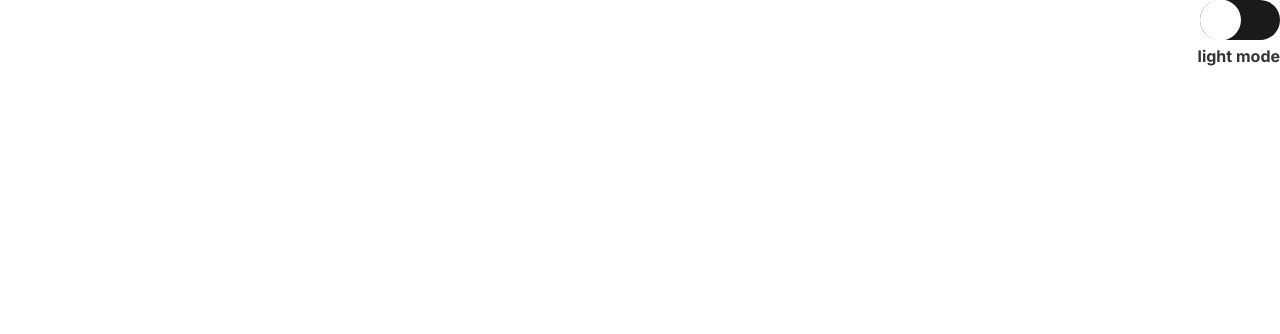
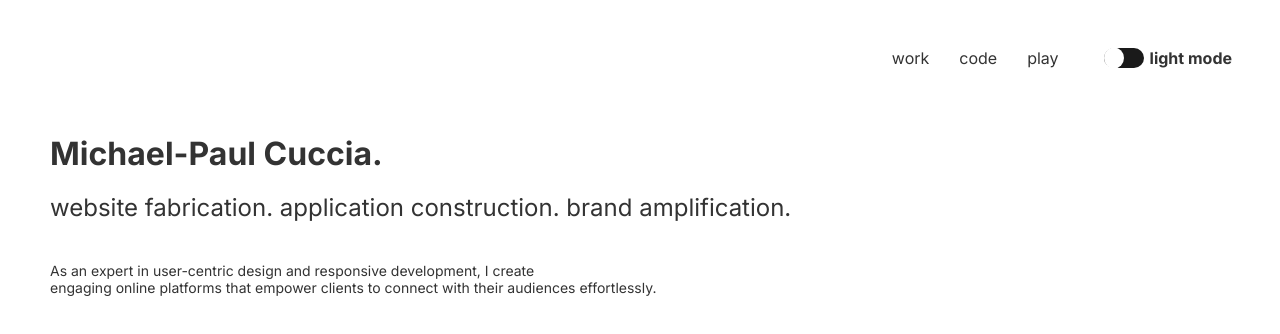
Before and after one commit to michaelpaulcuccia/profile-resume, a Next.js app in the folder my-app/: page / in a window 1280 px wide. Shown: the top 334 px of the page. Built offline with nearby package versions, Linux system fonts and the light colour scheme.

Commit message:
new content

```diff
--- /dev/null
+++ b/my-app/components/Container.jsx
@@ -0,0 +1,30 @@
+"use client";
+import React, { useContext } from "react";
+import ThemeContext from "../src/app/context/ThemeContext";
+import styled from "styled-components";
+import { lightMode, darkMode } from "../constants/palette";
+
+const Root = styled.div`
+  max-width: 1600px;
+  margin: 0 auto;
+  color: ${({ theme }) =>
+    theme === "lightMode" ? lightMode.Text : darkMode.Text};
+  background-color: ${({ theme }) =>
+    theme === "lightMode" ? lightMode.Background : darkMode.Background};
+`;
+
+const FlexWrapper = styled.div`
+  display: flex;
+  flex-direction: column;
+  justify-content: center;
+`;
+
+export default function Container({ children }) {
+  const { theme } = useContext(ThemeContext);
+
+  return (
+    <Root theme={theme}>
+      <FlexWrapper>{children}</FlexWrapper>
+    </Root>
+  );
+}
--- /dev/null
+++ b/my-app/components/Nav.jsx
@@ -0,0 +1,31 @@
+"use client";
+import React from "react";
+import styled from "styled-components";
+import PillButton from "./Pillbutton";
+
+const Root = styled.div`
+  padding: 16px;
+  display: flex;
+  justify-content: flex-end;
+
+  .add-pad {
+    padding-left: 30px;
+  }
+
+  :nth-child(3) {
+    padding-right: 45px;
+  }
+`;
+
+export default function Nav() {
+  return (
+    <Root>
+      <div className="add-pad">work</div>
+      <div className="add-pad">code</div>
+      <div className="add-pad">play</div>
+      <div>
+        <PillButton />
+      </div>
+    </Root>
+  );
+}
--- a/my-app/components/Pillbutton.jsx
+++ b/my-app/components/Pillbutton.jsx
@@ -6,12 +6,10 @@ import { lightMode, darkMode } from "../constants/palette";
 
 const Wrapper = styled.div`
   display: flex;
-  flex-direction: column;
-  align-items: flex-end;
+  align-items: center;
 
   h4 {
-    margin-top: 6px;
-    display: inline;
+    margin-left: 6px;
   }
 `;
 
@@ -19,9 +17,9 @@ const ButtonContainer = styled.div`
   display: flex;
   justify-content: center;
   align-items: center;
-  width: 80px;
-  height: 40px;
-  border-radius: 20px;
+  width: 40px;
+  height: 20px;
+  border-radius: 10px;
   background-color: ${({ theme }) =>
     theme === "lightMode" ? darkMode.Background : lightMode.Background};
   position: relative;
@@ -38,15 +36,15 @@ const Button = styled.button`
 `;
 
 const Circle = styled.div`
-  width: 41px;
-  height: 41px;
+  width: 20px;
+  height: 21px;
   background-color: ${({ theme }) =>
     theme === "lightMode" ? lightMode.Background : lightMode.Text};
   border-radius: 50%;
   position: absolute;
-  left: ${({ toggled }) => (toggled ? "calc(100% - 40px)" : "0")};
+  left: ${({ toggled }) => (toggled ? "calc(100% - 20px)" : "0")};
   transition: left 0.3s ease;
-  top: 20px;
+  top: 10px;
   transform: translateY(-50%);
 `;
 
--- a/my-app/src/app/globals.css
+++ b/my-app/src/app/globals.css
@@ -6,6 +6,6 @@
 
 html,
 body {
-  /* max-width: 100vw; */
-  overflow-x: hidden;
+  overflow: hidden;
+  padding: 16px;
 }
--- a/my-app/src/app/layout.js
+++ b/my-app/src/app/layout.js
@@ -2,6 +2,8 @@ import { Inter } from "next/font/google";
 import StyledComponentsRegistry from "../lib/registry";
 import { ThemeContextProvider } from "./context/ThemeContext";
 import "./globals.css";
+import Container from "../../components/Container";
+import Nav from "../../components/Nav";
 
 const inter = Inter({ subsets: ["latin"] });
 
@@ -15,7 +17,12 @@ export default function RootLayout({ children }) {
     <html lang="en">
       <body className={inter.className}>
         <StyledComponentsRegistry>
-          <ThemeContextProvider>{children}</ThemeContextProvider>
+          <ThemeContextProvider>
+            <Container>
+              <Nav />
+              {children}
+            </Container>
+          </ThemeContextProvider>
         </StyledComponentsRegistry>
       </body>
     </html>
--- a/my-app/src/app/page.js
+++ b/my-app/src/app/page.js
@@ -3,14 +3,28 @@ import React, { useContext } from "react";
 import ThemeContext from "./context/ThemeContext";
 import styled from "styled-components";
 import { lightMode, darkMode } from "../../constants/palette";
-import Pillbutton from "../../components/Pillbutton";
 
 const Root = styled.div`
   color: ${({ theme }) =>
     theme === "lightMode" ? lightMode.Text : darkMode.Text};
   background-color: ${({ theme }) =>
     theme === "lightMode" ? lightMode.Background : darkMode.Background};
-  height: 100vh;
+
+  padding-left: 18px;
+
+  .title {
+    margin-top: 50px;
+    margin-bottom: 20px;
+  }
+
+  .headline {
+    font-size: 24px;
+    margin-bottom: 40px;
+  }
+
+  .body {
+    font-size: 14px;
+  }
 `;
 
 export default function page() {
@@ -18,7 +32,16 @@ export default function page() {
 
   return (
     <Root theme={theme}>
-      <Pillbutton />
+      <h1 className="title">Michael-Paul Cuccia.</h1>
+      <p className="headline">
+        website fabrication. application construction. brand amplification.
+      </p>
+      <p className="body">
+        As an expert in user-centric design and responsive development, I create
+        <br />
+        engaging online platforms that empower clients to connect with their
+        audiences effortlessly.
+      </p>
     </Root>
   );
 }
```
